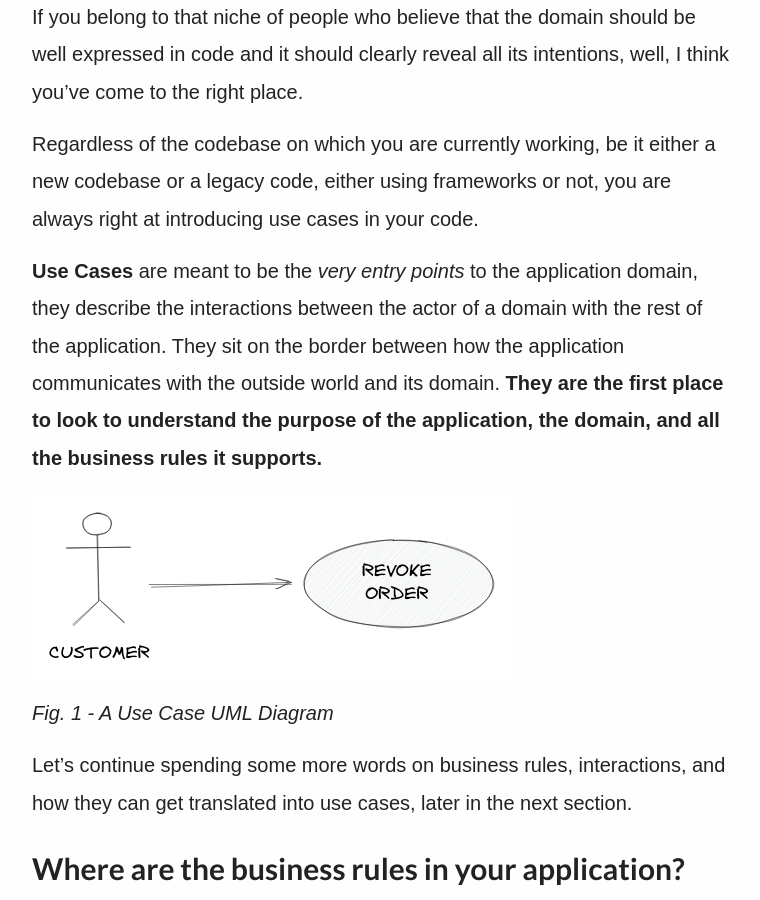
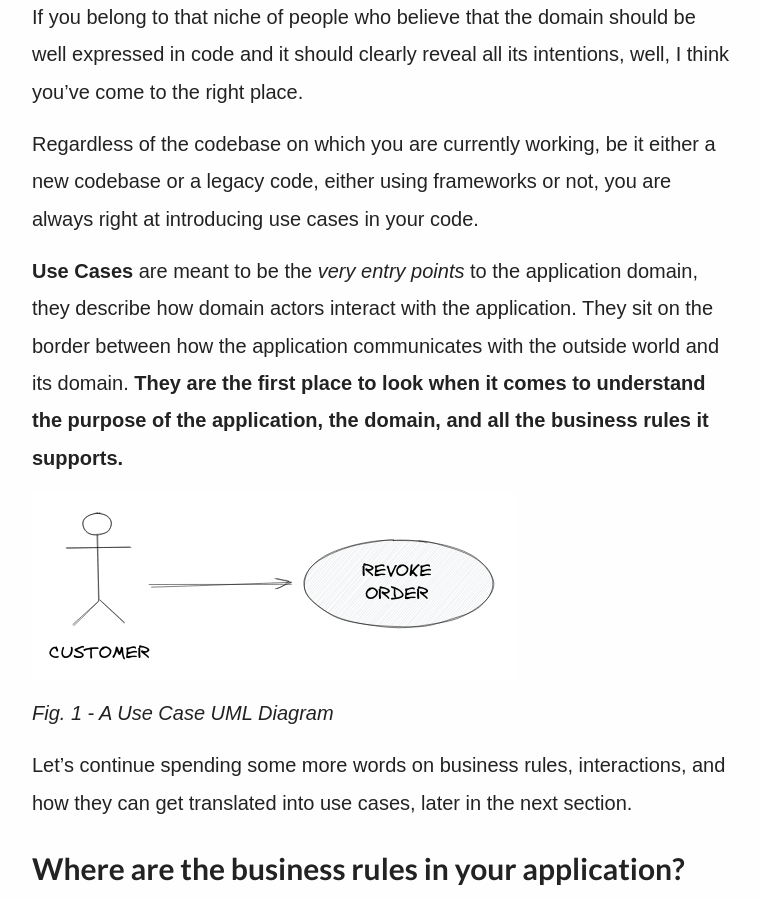
Before and after one commit to joebew42/joebew42.github.io, a Jekyll site: the page built from _posts/2021-10-23-use-cases-purpose-of-your-code.markdown, in a window 1280 px wide and 900 px high, scrolled down 686 px. Shown: the whole window, without its empty margins (258-1018 px from the left). Built offline with Jekyll 4.4.1, drawn with Linux system fonts in a browser that asks for light colours; some web fonts are replaced.

Commit message:
Clarify sentence

```diff
--- a/_posts/2021-10-23-use-cases-purpose-of-your-code.markdown
+++ b/_posts/2021-10-23-use-cases-purpose-of-your-code.markdown
@@ -16,7 +16,7 @@ If you belong to that niche of people who believe that the domain should be well
 
 Regardless of the codebase on which you are currently working, be it either a new codebase or a legacy code, either using frameworks or not, you are always right at introducing use cases in your code.
 
-**Use Cases** are meant to be the _very entry points_ to the application domain, they describe the interactions between the actor of a domain with the rest of the application. They sit on the border between how the application communicates with the outside world and its domain. **They are the first place to look to understand the purpose of the application, the domain, and all the business rules it supports.**
+**Use Cases** are meant to be the _very entry points_ to the application domain, they describe how domain actors interact with the application. They sit on the border between how the application communicates with the outside world and its domain. **They are the first place to look when it comes to understand the purpose of the application, the domain, and all the business rules it supports.**
 
 ![](/assets/usecases-1.png)
 
```
